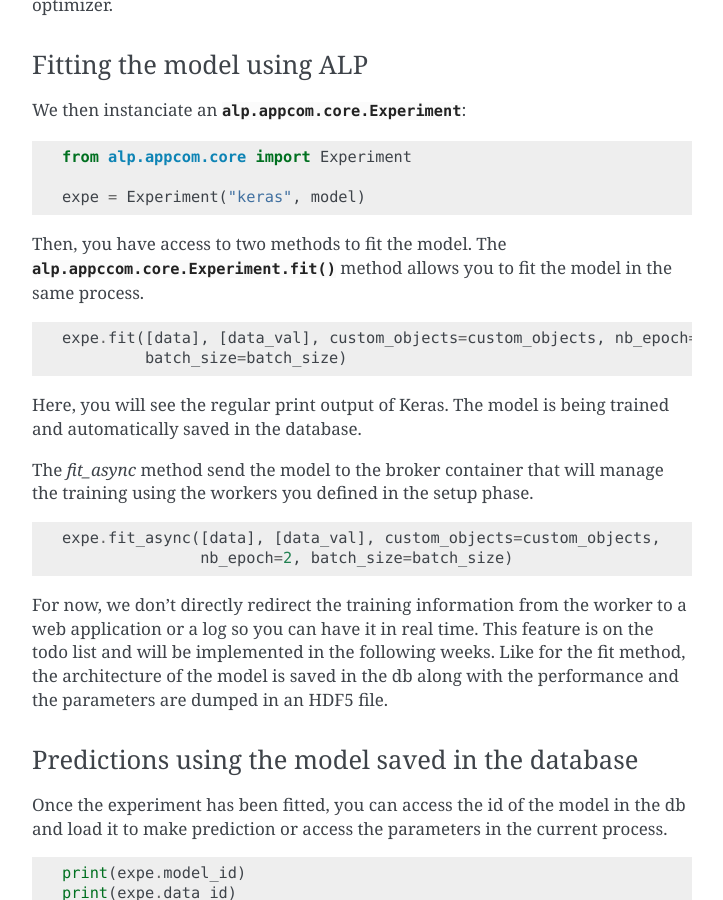
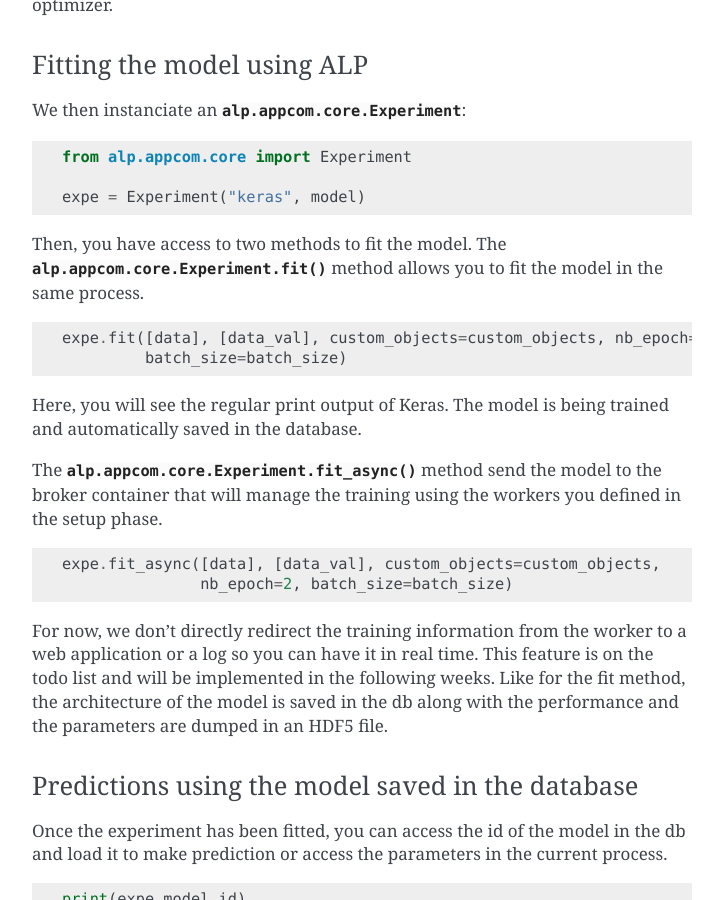
Before and after one commit to tboquet/python-alp, a Sphinx documentation site: the page built from docs/tutorial.rst, in a window 1280 px wide and 900 px high, scrolled down 1793 px. Shown: the whole window, without its empty margins (388-1111 px from the left). Built offline with Sphinx 7.4.7, drawn with Linux system fonts in a browser that asks for light colours.

Commit message:
* correct name of the module

```diff
--- a/docs/tutorial.rst
+++ b/docs/tutorial.rst
@@ -102,7 +102,7 @@ We then instanciate an :class:`alp.appcom.core.Experiment`:
 
 
 Then, you have access to two methods to fit the model.
-The :meth:`alp.appccom.core.Experiment.fit` method allows you to fit the model in the same process.
+The :meth:`alp.appcom.core.Experiment.fit` method allows you to fit the model in the same process.
 
 .. code-block:: python
 
@@ -113,7 +113,7 @@ The :meth:`alp.appccom.core.Experiment.fit` method allows you to fit the model i
 Here, you will see the regular print output of Keras. The model is being trained and automatically saved in the database.
 
 
-The `fit_async` method send the model to the broker container that will manage the training using the workers you defined in the setup phase.
+The :meth:`alp.appcom.core.Experiment.fit_async` method send the model to the broker container that will manage the training using the workers you defined in the setup phase.
 
 .. code-block:: python
 
```
